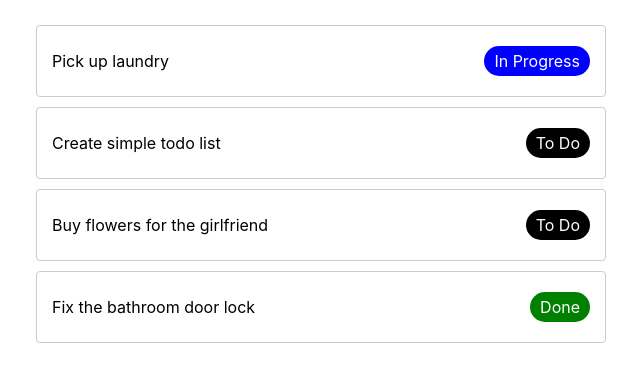
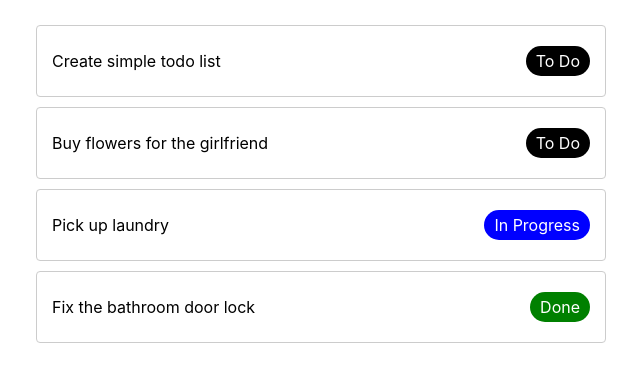
Before and after one commit to serhiiperesunko/rma-list-task, a React (Create React App) app: page / in a window 1280 px wide. Shown: the top 382 px of the page, without its empty margins (319-959 px from the left). Built offline with nearby package versions, Linux system fonts and the light colour scheme.

Commit message:
update code

```diff
--- a/src/App.tsx
+++ b/src/App.tsx
@@ -1,56 +1,60 @@
 import React, {useEffect, useMemo} from 'react';
-import {useAppSelector} from "./redux/hooks";
+import {useAppDispatch, useAppSelector} from './redux/hooks';
+import {setList} from './redux/slices/issuesSlice';
+import {IssueList} from './components';
+import styles from './App.module.css';
 import {selectIssueList} from "./redux/slices/selectors";
-import {useDispatch} from "react-redux";
-import {AppDispatch} from "./redux/store";
-import {setList} from "./redux/slices/issuesSlice";
-import {IssueList} from "./components";
-import styles from './App.module.css'
 
 function App() {
-    const issueList = useAppSelector(selectIssueList)
-    const dispatch: AppDispatch = useDispatch()
+    const dispatch = useAppDispatch();
+    const issueList = useAppSelector(selectIssueList);
 
     useEffect(() => {
         dispatch(setList([
             {
-                id: "1000",
-                summary: "Create simple todo list",
-                status: "TODO"
+                id: '1000',
+                summary: 'Create simple todo list',
+                status: 'TODO',
             },
             {
-                id: "1001",
-                summary: "Fix the bathroom door lock",
-                status: "DONE"
+                id: '1001',
+                summary: 'Fix the bathroom door lock',
+                status: 'DONE',
             },
             {
-                id: "1002",
-                summary: "Pick up laundry",
-                status: "IN_PROGRESS"
+                id: '1002',
+                summary: 'Pick up laundry',
+                status: 'IN_PROGRESS',
             },
             {
-                id: "1003",
-                summary: "Buy flowers for the girlfriend",
-                status: "TODO"
-            }
-        ]))
-    }, [])
+                id: '1003',
+                summary: 'Buy flowers for the girlfriend',
+                status: 'TODO',
+            },
+        ]));
+    }, [dispatch]);
 
     const sortedList = useMemo(() => [...issueList].sort((a, b) => {
-        if (a.status === "IN_PROGRESS" && b.status !== "IN_PROGRESS") {
+        const order = {
+            TODO: 0,
+            IN_PROGRESS: 1,
+            DONE: 2,
+        };
+
+        if (order[a.status] < order[b.status]) {
             return -1;
-        } else if (a.status !== "IN_PROGRESS" && b.status === "IN_PROGRESS") {
-            return 1;
-        } else if (a.status === "TODO" && b.status !== "TODO") {
-            return -1;
-        } else if (a.status !== "TODO" && b.status === "TODO") {
+        } else if (order[a.status] > order[b.status]) {
             return 1;
         } else {
             return 0;
         }
-    }), [issueList])
+    }), [issueList]);
 
-    return <div className={styles.container}><IssueList issues={sortedList}/></div>
+    return (
+        <div className={styles.container}>
+            <IssueList issues={sortedList}/>
+        </div>
+    );
 }
 
 export default App;
--- a/src/components/IssueItem/IssueItem.tsx
+++ b/src/components/IssueItem/IssueItem.tsx
@@ -1,8 +1,8 @@
-import styles from './IssueItem.module.css'
-import cn from 'classnames'
 import React from "react";
+import classNames from "classnames/bind";
+import styles from "./IssueItem.module.css";
 
-export type TIssueStatus = 'TODO' | 'IN_PROGRESS' | 'DONE';
+export type TIssueStatus = "TODO" | "IN_PROGRESS" | "DONE";
 export type TIssue = {
     id: string;
     summary: string;
@@ -11,28 +11,36 @@ export type TIssue = {
 
 interface IIssueItem extends TIssue {
     selected?: boolean;
-    onClick: (e: React.MouseEvent<HTMLDivElement>, el: TIssue) => void
+    onClick: (e: React.MouseEvent<HTMLDivElement>, el: TIssue) => void;
 }
 
 const IssueItem = ({id, summary, status, selected = false, onClick}: IIssueItem) => {
     const getClassByStatus = () => {
-        if (status === 'IN_PROGRESS') return 'In Progress'
-        if (status === 'TODO') return 'To Do'
-        if (status === 'DONE') return 'Done'
-    }
+        switch (status) {
+            case "IN_PROGRESS":
+                return "In Progress";
+            case "TODO":
+                return "To Do";
+            case "DONE":
+                return "Done";
+            default:
+                return "";
+        }
+    };
 
-    return <div
-        onClick={(e) => onClick(e, {
-            summary,
-            status,
-            id
-        })}
-        className={cn([styles.issueItem, {
-            [styles.issueItemSelected]: selected
-        }])}>
-        <div className={styles.issueItemTitle}>{summary}</div>
-        <div className={cn([styles.status, styles[status]])}>{getClassByStatus()}</div>
-    </div>
-}
-IssueItem.displayName = 'IssueItem'
-export default IssueItem
+    const cx = classNames.bind(styles);
+
+    return (
+        <div
+            onClick={(e) => onClick(e, {summary, status, id})}
+            className={cx("issueItem", {"issueItemSelected": selected})}
+        >
+            <div className={styles.issueItemTitle}>{summary}</div>
+            <div className={cx("status", status)}>{getClassByStatus()}</div>
+        </div>
+    );
+};
+
+IssueItem.displayName = "IssueItem";
+
+export default IssueItem;
--- a/src/components/IssueList/IssueList.tsx
+++ b/src/components/IssueList/IssueList.tsx
@@ -1,74 +1,83 @@
 import styles from './IssueList.module.css'
-import {TIssue} from "../IssueItem/IssueItem";
-import {IssueItem} from "..";
-import React, {useEffect, useRef, useState} from "react";
+import {TIssue} from '../IssueItem/IssueItem';
+import {IssueItem} from '..';
+import React, {useEffect, useRef, useState} from 'react';
 
 interface IIssueList {
-    issues: TIssue[]
+    issues: TIssue[];
 }
 
-
 const Modal = () => {
-    return <div>Modal</div>
-}
+    return <div>Modal</div>;
+};
 
 const IssueList = ({issues}: IIssueList) => {
-    const issueRef = useRef() as React.MutableRefObject<HTMLDivElement>
-    const [selectedIssues, setSelectedIssues] = useState<TIssue[]>([])
-    const [showForm, setShowForm] = useState(false)
-    const isSelected = (id: string) => !!selectedIssues.find(el => el.id === id)
+    const issueRef = useRef<HTMLDivElement>(null);
+    const [selectedIssues, setSelectedIssues] = useState<TIssue[]>([]);
+    const [showForm, setShowForm] = useState(false);
 
-    // Show modal selectedIssues is not empty
+    // Check if selected issues is not empty and show modal
     useEffect(() => {
-        if (selectedIssues.length !== 0) setShowForm(true)
-        else setShowForm(false)
-    }, [selectedIssues])
+        setShowForm(selectedIssues.length > 0);
+    }, [selectedIssues]);
 
-    const handleSelectedIssues = (e: React.MouseEvent<HTMLDivElement>, issue: TIssue) => {
+    const isSelected = (id: string) => selectedIssues.some((el) => el.id === id);
+
+    const handleSelectedIssues = (
+        e: React.MouseEvent<HTMLDivElement>,
+        issue: TIssue,
+    ) => {
         // If you hold down the CTRL key - multiple selection
         if (e.metaKey || e.ctrlKey) {
-            setSelectedIssues(prev => {
-                const index = prev.findIndex(el => el.id === issue.id)
+            setSelectedIssues((prev) => {
+                const index = prev.findIndex((el) => el.id === issue.id);
+
                 if (index === -1) {
-                    return [...prev, issue]
+                    return [...prev, issue];
                 }
 
-                const newArr = [...prev]
-                newArr.splice(index, 1)
+                const newArr = [...prev];
+                newArr.splice(index, 1);
+                return newArr;
+            });
+        } else {
+            // Single selection
+            setSelectedIssues([issue]);
+        }
+    };
 
-                return newArr
-            })
-        }
-
-        // Single selection
-        else {
-            setSelectedIssues([issue])
-        }
-    }
-
-    // Detect click outside issue list, reset selected issues
+    // Reset selected issues if click outside issue list
     useEffect(() => {
         const checkIfClickedOutsideList = (e: Event) => {
             const target = e.target as HTMLDivElement;
+
             if (issueRef.current && !issueRef.current.contains(target)) {
-                setSelectedIssues([])
+                setSelectedIssues([]);
             }
-        }
-        document.addEventListener("click", checkIfClickedOutsideList)
+        };
+
+        document.addEventListener('click', checkIfClickedOutsideList);
+
         return () => {
-            document.removeEventListener("click", checkIfClickedOutsideList)
-        }
-    }, [])
+            document.removeEventListener('click', checkIfClickedOutsideList);
+        };
+    }, [issueRef]);
 
-    return <div ref={issueRef} className={styles.issueList}>
-        {issues.map((issue) => <IssueItem
-            key={`issue-item-${issue.id}`}
-            onClick={handleSelectedIssues}
-            selected={isSelected(issue.id)}
-            {...issue}
-        />)}
-        {showForm && <Modal/>}
-    </div>
-}
-IssueList.displayName = 'IssueList'
-export default IssueList
+    return (
+        <div ref={issueRef} className={styles.issueList}>
+            {issues.map((issue) => (
+                <IssueItem
+                    key={`issue-item-${issue.id}`}
+                    onClick={handleSelectedIssues}
+                    selected={isSelected(issue.id)}
+                    {...issue}
+                />
+            ))}
+            {showForm && <Modal/>}
+        </div>
+    );
+};
+
+IssueList.displayName = 'IssueList';
+
+export default IssueList;
```
